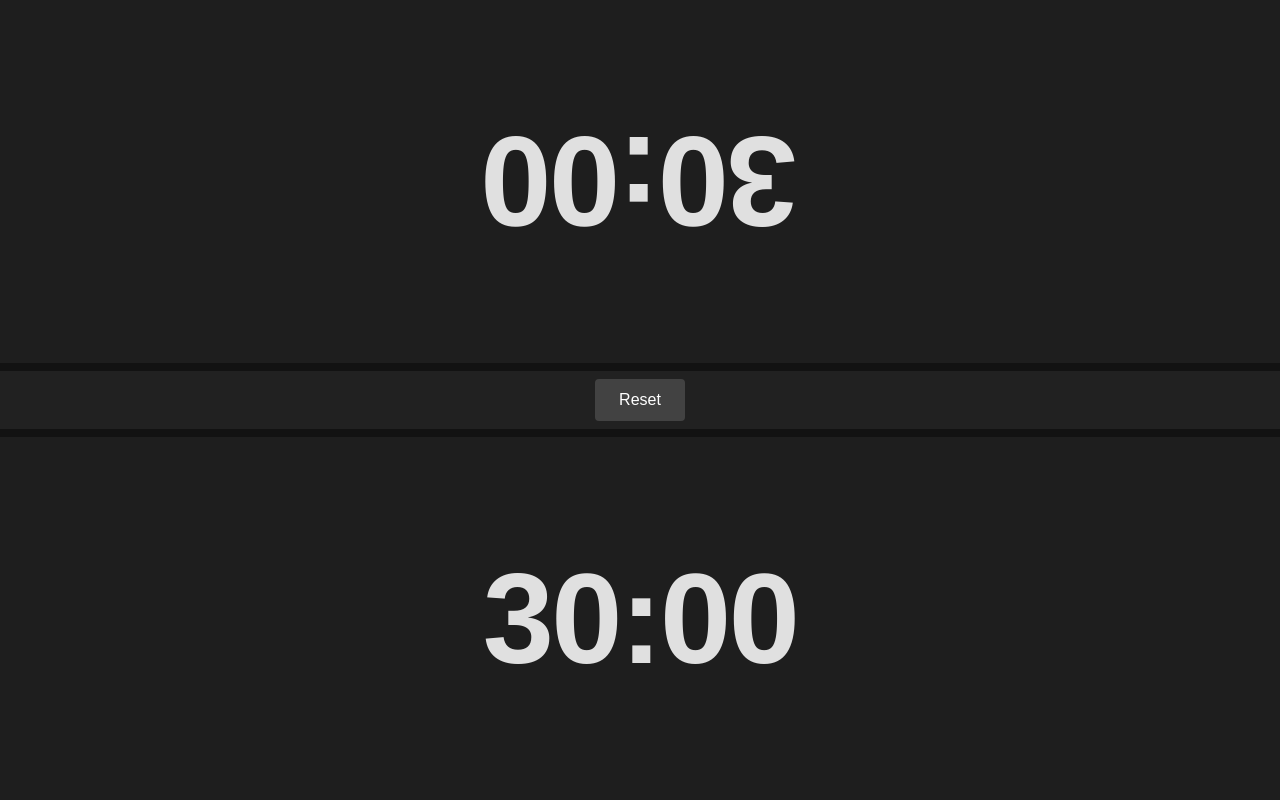
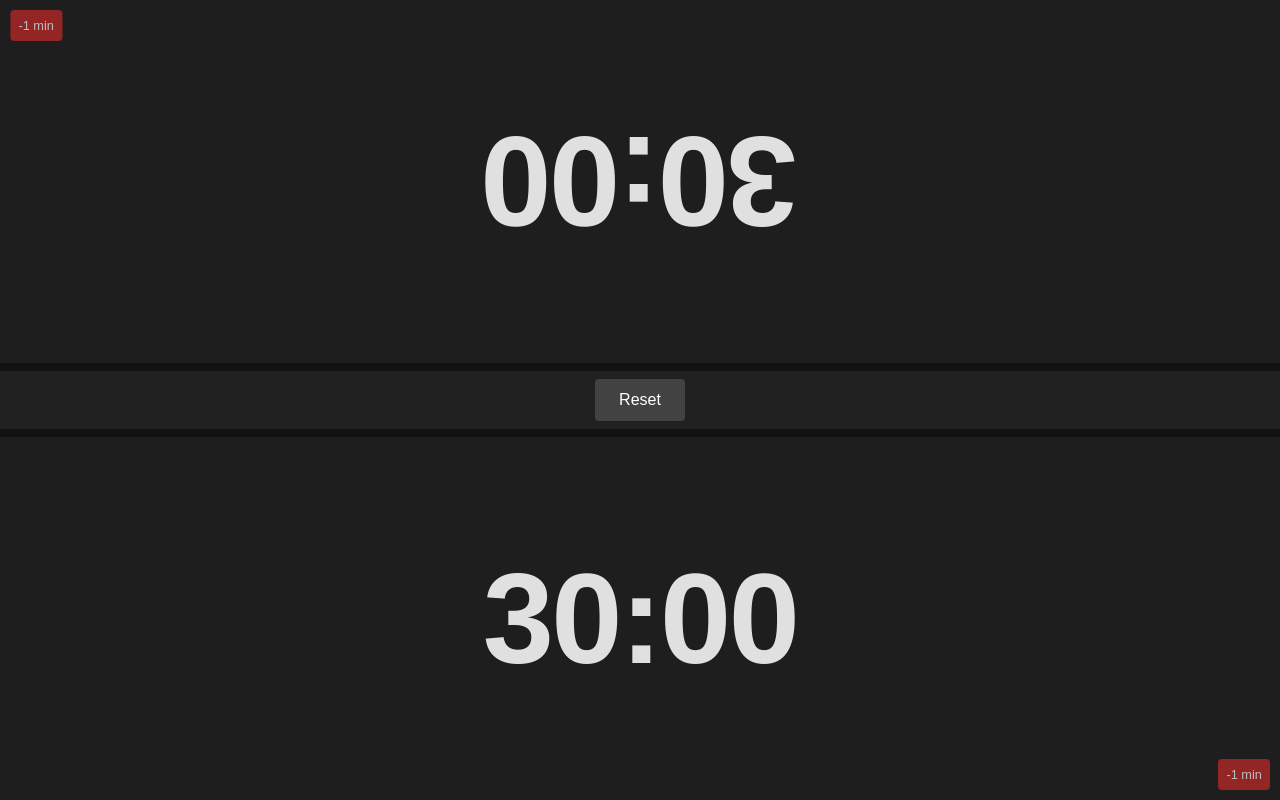
Before and after one commit to AgustinRamiroDiaz/scrabble-clock, a Vue app: page / in a window 1280 px wide. Built offline with nearby package versions, Linux system fonts and the light colour scheme.

Commit message:
add debug button
Signed-off-by: Agustín Ramiro Díaz <agustin.ramiro.diaz@gmail.com>

```diff
--- a/src/App.vue
+++ b/src/App.vue
@@ -3,6 +3,9 @@ import { ref, computed } from 'vue'
 import PauseIcon from './components/icons/pause-circle-svgrepo-com.svg'
 import InstallPrompt from './components/InstallPrompt.vue'
 import UpdateNotification from './components/UpdateNotification.vue'
+
+// Check if we're in development mode
+const isDevelopment = import.meta.env.MODE === 'development'
 
 // Player timer states (now in tenths of seconds)
 const player1Time = ref(30 * 60 * 10) // 30 minutes in tenths of seconds
@@ -113,6 +116,30 @@ const handlePlayerClick = (player: number) => {
     startTimer(player)
   }
 }
+
+// Debug function to reduce player time by 1 minute (only in development mode)
+const reduceTimeByOneMinute = (player: number, event: Event) => {
+  // Stop event propagation to prevent triggering the parent click handler
+  event.stopPropagation()
+
+  if (player === 1) {
+    if (player1Time.value > 0) {
+      // Reduce by 1 minute (600 tenths of seconds), but don't go below 0
+      player1Time.value = Math.max(0, player1Time.value - 600)
+    } else if (player1Overtime.value > 0) {
+      // If already in overtime, reduce overtime
+      player1Overtime.value = Math.max(0, player1Overtime.value - 600)
+    }
+  } else if (player === 2) {
+    if (player2Time.value > 0) {
+      // Reduce by 1 minute (600 tenths of seconds), but don't go below 0
+      player2Time.value = Math.max(0, player2Time.value - 600)
+    } else if (player2Overtime.value > 0) {
+      // If already in overtime, reduce overtime
+      player2Overtime.value = Math.max(0, player2Overtime.value - 600)
+    }
+  }
+}
 </script>
 
 <template>
@@ -132,6 +159,9 @@ const handlePlayerClick = (player: number) => {
       >
         <div class="time">{{ player2DisplayTime }}</div>
         <div v-if="player2InOvertime" class="overtime-indicator">OVERTIME</div>
+        <button v-if="isDevelopment" @click="(e) => reduceTimeByOneMinute(2, e)" class="debug-btn">
+          -1 min
+        </button>
       </div>
 
       <div class="controls">
@@ -152,6 +182,9 @@ const handlePlayerClick = (player: number) => {
       >
         <div class="time">{{ player1DisplayTime }}</div>
         <div v-if="player1InOvertime" class="overtime-indicator">OVERTIME</div>
+        <button v-if="isDevelopment" @click="(e) => reduceTimeByOneMinute(1, e)" class="debug-btn">
+          -1 min
+        </button>
       </div>
     </div>
 
@@ -222,6 +255,7 @@ h1 {
   justify-content: center;
   margin: 0;
   color: #e0e0e0;
+  position: relative; /* Add this to position the debug button */
 }
 
 /* Player 2 is upside down for face-to-face play */
@@ -413,4 +447,28 @@ h2 {
 .confirm-btn {
   background-color: #c62828;
 }
+
+.debug-btn {
+  position: absolute;
+  bottom: 10px;
+  right: 10px;
+  background-color: #c62828;
+  color: white;
+  border: none;
+  border-radius: 4px;
+  padding: 0.5rem;
+  font-size: 0.8rem;
+  cursor: pointer;
+  opacity: 0.7;
+  transition: opacity 0.3s;
+  z-index: 5;
+}
+
+.debug-btn:hover {
+  opacity: 1;
+}
+
+.player-2 .debug-btn {
+  transform: rotate(180deg); /* Rotate the button for player 2 */
+}
 </style>
```
